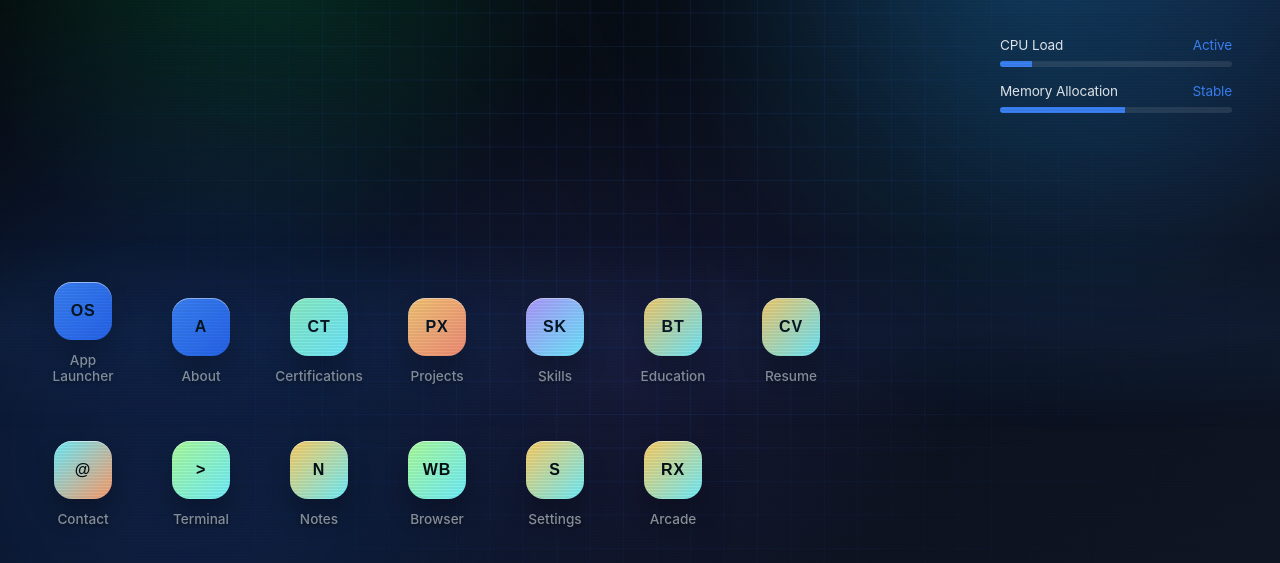
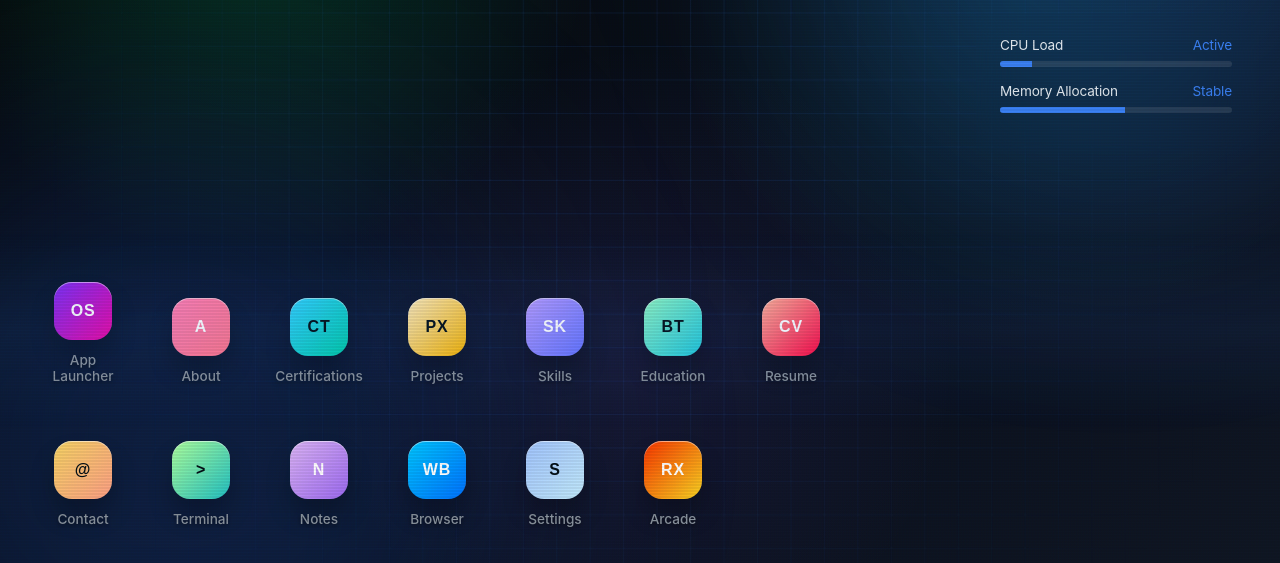
Before and after one commit to varunsingh2409/portfolio-os, a website with bundled scripts: page index.html in a window 1280 px wide. Both pictures are taken after a click on the button "Enter desktop". Shown: the part 237-800 px from the top of the page. Built offline with nearby package versions, Linux system fonts and the light colour scheme.

Commit message:
Enhance app icon gradients for vibrant desktop differentiation

```diff
--- a/styles.css
+++ b/styles.css
@@ -631,34 +631,20 @@ body[data-wallpaper="solar"] .wallpaper-layer {
   font-size: 0.76rem;
 }
 
-.app-experience {
-  background: linear-gradient(135deg, #90f5c2, #72f0ff);
-}
-
-.app-projects {
-  background: linear-gradient(135deg, #ffcc70, #ff8f70);
-}
-
-.app-skills {
-  background: linear-gradient(135deg, #b89cff, #72f0ff);
-}
-
-.app-contact {
-  background: linear-gradient(135deg, #72f0ff, #ff9f6e);
-}
-
-.app-terminal,
-.app-browser {
-  background: linear-gradient(135deg, #adff9d, #72f0ff);
-}
-
-.app-settings,
-.app-education,
-.app-resume,
-.app-notes,
-.app-arcade {
-  background: linear-gradient(135deg, #ffd166, #72f0ff);
-}
+/* Highly Differentiable App Icon Gradients */
+.app-launcher { background: linear-gradient(135deg, #7b2ff7, #f107a3); color: #fff; }
+.app-about { background: linear-gradient(135deg, #ff7eb3, #ff758c); color: #fff; }
+.app-experience { background: linear-gradient(135deg, #33d0ff, #00cca8); color: #041017; }
+.app-projects { background: linear-gradient(135deg, #fceabb, #f8b500); color: #041017; }
+.app-skills { background: linear-gradient(135deg, #b89cff, #6574ff); color: #fff; }
+.app-education { background: linear-gradient(135deg, #90f5c2, #1fc8db); color: #041017; }
+.app-resume { background: linear-gradient(135deg, #ffb199, #ff0844); color: #fff; }
+.app-contact { background: linear-gradient(135deg, #f6d365, #fda085); color: #041017; }
+.app-terminal { background: linear-gradient(135deg, #adff9d, #22c1c3); color: #041017; }
+.app-notes { background: linear-gradient(135deg, #dbb4f5, #9d6af1); color: #fff; }
+.app-browser { background: linear-gradient(135deg, #00c6ff, #0072ff); color: #fff; }
+.app-settings { background: linear-gradient(135deg, #a1c4fd, #c2e9fb); color: #041017; }
+.app-arcade { background: linear-gradient(135deg, #f83600, #f9d423); color: #fff; }
 
 .window-stage {
   position: absolute;
```
